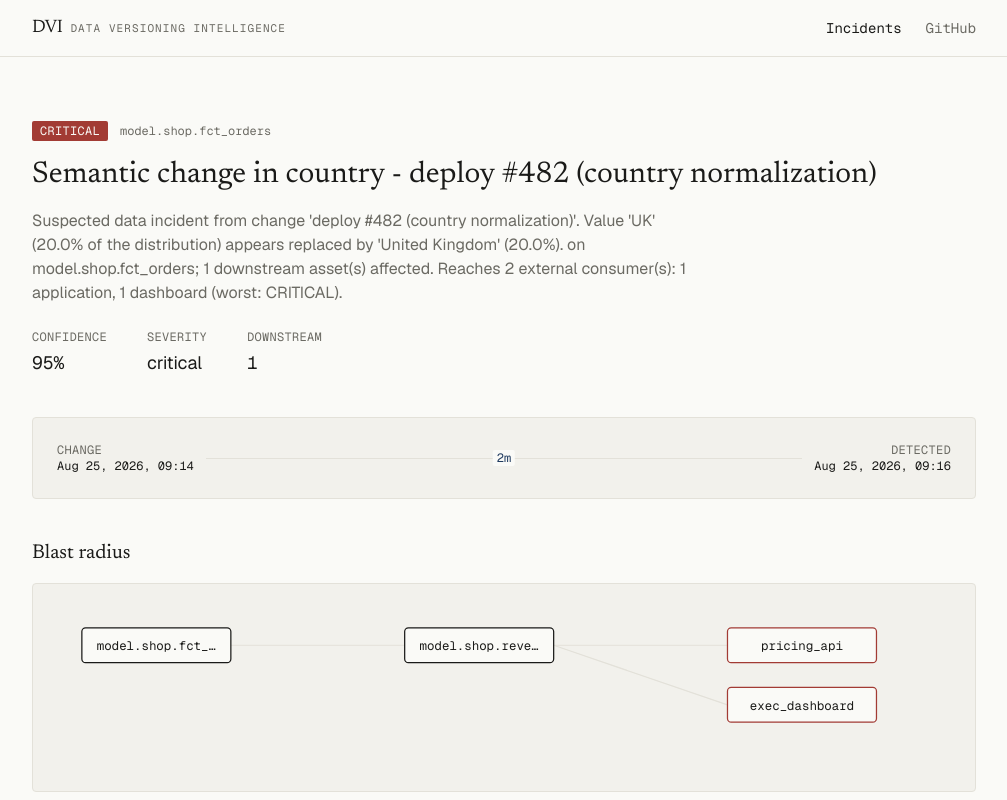
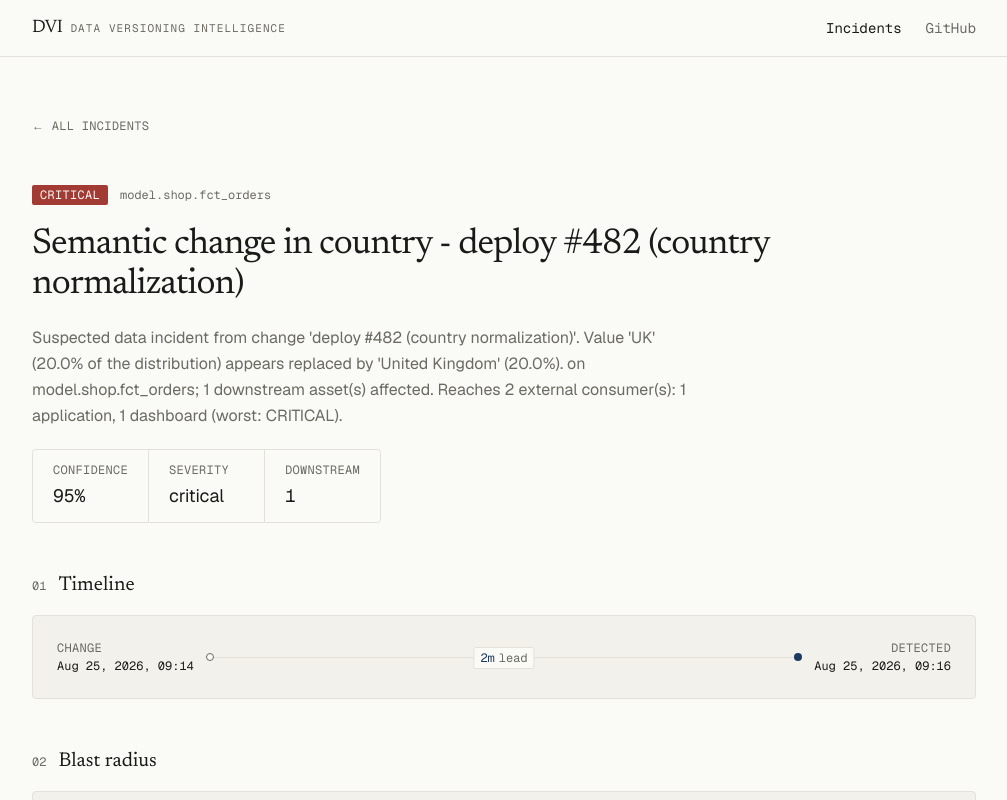
Before and after one commit to anuran-de/dvi, a Next.js app in the folder web/: page /incidents/critical-pricing-api/ in a window 1280 px wide. Shown: the top 800 px of the page, without its empty margins (136-1143 px from the left). Built offline with nearby package versions, Linux system fonts and the light colour scheme.

Commit message:
feat(web): elevate operator dashboard and incident detail; scope smoke selector to rows

```diff
--- a/web/app/incidents/[id]/page.tsx
+++ b/web/app/incidents/[id]/page.tsx
@@ -1,3 +1,4 @@
+import Link from 'next/link';
 import { notFound } from 'next/navigation';
 import { getIncident, getIncidents } from '@/lib/data';
 import { Container } from '@/components/ui/Container';
@@ -15,33 +16,64 @@ export async function generateStaticParams() {
   return items.map((i) => ({ id: i.id }));
 }
 
+function SectionHeading({ index, children }: { index: string; children: React.ReactNode }) {
+  return (
+    <h2 className="flex items-baseline gap-3 font-serif text-xl text-ink">
+      <span className="font-mono text-xs text-ink-muted">{index}</span>
+      {children}
+    </h2>
+  );
+}
+
 export default async function IncidentDetailPage({ params }: { params: Promise<{ id: string }> }) {
   const { id } = await params;
   const incident = await getIncident(id);
   if (!incident) notFound();
 
   return (
-    <main className="py-16">
-      <Container className="space-y-10">
-        <header className="space-y-4">
+    <main className="py-14">
+      <Container className="space-y-12">
+        <div>
+          <Link
+            href="/incidents/"
+            className="link-underline font-mono text-xs uppercase tracking-wide text-ink-muted"
+          >
+            ← All incidents
+          </Link>
+        </div>
+
+        <header className="space-y-5">
           <div className="flex items-center gap-3">
             <SeverityTag severity={incident.severity} />
             <span className="font-mono text-xs text-ink-muted">{incident.asset}</span>
           </div>
-          <h1 className="font-serif text-3xl text-ink">{incident.title}</h1>
-          <p className="max-w-2xl font-sans text-ink-muted">{incident.summary}</p>
-          <div className="flex gap-10 pt-2">
-            <Stat label="Confidence" value={formatPercent(incident.confidence)} mono />
-            <Stat label="Severity" value={incident.severity} />
-            <Stat label="Downstream" value={String(incident.affectedAssets.length)} mono />
+          <h1 className="max-w-3xl font-serif text-3xl leading-tight tracking-tight text-ink md:text-4xl">
+            {incident.title}
+          </h1>
+          <p className="max-w-2xl font-sans leading-relaxed text-ink-muted">{incident.summary}</p>
+          <div className="grid grid-cols-3 gap-px overflow-hidden rounded-md border border-border bg-border sm:inline-grid sm:auto-cols-max sm:grid-flow-col">
+            <div className="bg-canvas px-5 py-3">
+              <Stat label="Confidence" value={formatPercent(incident.confidence)} mono />
+            </div>
+            <div className="bg-canvas px-5 py-3">
+              <Stat label="Severity" value={incident.severity} />
+            </div>
+            <div className="bg-canvas px-5 py-3">
+              <Stat label="Downstream" value={String(incident.affectedAssets.length)} mono />
+            </div>
           </div>
         </header>
 
-        <Card className="p-6"><Timeline changeAt={incident.changeAt} detectedAt={incident.detectedAt} /></Card>
+        <section className="space-y-4">
+          <SectionHeading index="01">Timeline</SectionHeading>
+          <Card className="p-6 shadow-[var(--shadow-card)]">
+            <Timeline changeAt={incident.changeAt} detectedAt={incident.detectedAt} />
+          </Card>
+        </section>
 
         <section className="space-y-4">
-          <h2 className="font-serif text-xl text-ink">Blast radius</h2>
-          <Card className="p-6">
+          <SectionHeading index="02">Blast radius</SectionHeading>
+          <Card className="p-6 shadow-[var(--shadow-card)]">
             <BlastRadiusGraph
               targets={incident.rootCause.targets}
               affected={incident.affectedAssets}
@@ -51,14 +83,18 @@ export default async function IncidentDetailPage({ params }: { params: Promise<{
         </section>
 
         <section className="space-y-4">
-          <h2 className="font-serif text-xl text-ink">Evidence</h2>
-          <Card className="p-6"><EvidenceList items={incident.evidence} /></Card>
+          <SectionHeading index="03">Evidence</SectionHeading>
+          <Card className="p-6 shadow-[var(--shadow-card)]">
+            <EvidenceList items={incident.evidence} />
+          </Card>
         </section>
 
         {incident.businessImpact && (
           <section className="space-y-4">
-            <h2 className="font-serif text-xl text-ink">Business impact</h2>
-            <Card className="p-6"><BusinessImpactPanel impact={incident.businessImpact} /></Card>
+            <SectionHeading index="04">Business impact</SectionHeading>
+            <Card className="p-6 shadow-[var(--shadow-card)]">
+              <BusinessImpactPanel impact={incident.businessImpact} />
+            </Card>
           </section>
         )}
       </Container>
--- a/web/app/incidents/page.tsx
+++ b/web/app/incidents/page.tsx
@@ -1,17 +1,50 @@
 import { getIncidents } from '@/lib/data';
+import type { Severity } from '@/lib/types';
 import { IncidentList } from '@/components/incident/IncidentList';
 import { Container } from '@/components/ui/Container';
 
+const TIERS: { key: Severity; label: string; dot: string }[] = [
+  { key: 'critical', label: 'Critical', dot: 'bg-sev-high' },
+  { key: 'high', label: 'High', dot: 'bg-sev-high' },
+  { key: 'medium', label: 'Medium', dot: 'bg-sev-medium' },
+  { key: 'low', label: 'Low', dot: 'bg-sev-low' },
+];
+
 export default async function IncidentsPage() {
   const items = await getIncidents();
+  const counts = items.reduce<Record<string, number>>((acc, i) => {
+    acc[i.severity] = (acc[i.severity] ?? 0) + 1;
+    return acc;
+  }, {});
+
   return (
     <main className="py-16">
       <Container>
-        <h1 className="mb-2 font-serif text-3xl text-ink">Incidents</h1>
-        <p className="mb-8 font-sans text-ink-muted">
+        <p className="mb-2 font-mono text-xs uppercase tracking-widest text-ink-muted">Operator</p>
+        <h1 className="font-serif text-4xl tracking-tight text-ink">Incidents</h1>
+        <p className="mt-2 max-w-xl font-sans text-ink-muted">
           Semantic data changes detected across your assets.
         </p>
-        <IncidentList items={items} />
+
+        <div className="mt-8 flex flex-wrap items-stretch overflow-hidden rounded-md border border-border">
+          <div className="flex flex-col justify-center bg-canvas px-5 py-3">
+            <span className="font-mono text-2xl tabular-nums text-ink">{items.length}</span>
+            <span className="font-mono text-[11px] uppercase tracking-wide text-ink-muted">detected</span>
+          </div>
+          {TIERS.map((t) => (
+            <div key={t.key} className="flex flex-col justify-center border-l border-border bg-canvas px-5 py-3">
+              <span className="inline-flex items-center gap-2 font-mono text-2xl tabular-nums text-ink">
+                <span className={`h-2 w-2 rounded-full ${t.dot}`} aria-hidden />
+                {counts[t.key] ?? 0}
+              </span>
+              <span className="font-mono text-[11px] uppercase tracking-wide text-ink-muted">{t.label}</span>
+            </div>
+          ))}
+        </div>
+
+        <div className="mt-10">
+          <IncidentList items={items} />
+        </div>
       </Container>
     </main>
   );
--- a/web/components/incident/IncidentRow.tsx
+++ b/web/components/incident/IncidentRow.tsx
@@ -1,23 +1,41 @@
 import Link from 'next/link';
-import type { IncidentSummary } from '@/lib/types';
+import type { IncidentSummary, Severity } from '@/lib/types';
 import { SeverityTag } from './SeverityTag';
 import { formatPercent, formatDateTime } from '@/lib/format';
+
+const BAR: Record<Severity, string> = {
+  low: 'bg-sev-low',
+  medium: 'bg-sev-medium',
+  high: 'bg-sev-high',
+  critical: 'bg-sev-high',
+};
 
 export function IncidentRow({ incident }: { incident: IncidentSummary }) {
   return (
     <Link
       href={`/incidents/${incident.id}/`}
-      className="grid grid-cols-[auto_1fr_auto] items-center gap-4 border-b border-border px-4 py-4 transition-colors hover:bg-surface"
+      data-incident-link
+      className="group relative grid grid-cols-[auto_1fr_auto_auto] items-center gap-4 border-b border-border py-4 pl-5 pr-4 transition-colors hover:bg-surface"
     >
+      <span
+        className={`absolute left-0 top-0 h-full w-0.5 origin-top scale-y-0 transition-transform duration-200 group-hover:scale-y-100 ${BAR[incident.severity]}`}
+        aria-hidden
+      />
       <SeverityTag severity={incident.severity} />
       <div className="min-w-0">
         <div className="truncate font-sans text-ink">{incident.title}</div>
         <div className="truncate font-mono text-xs text-ink-muted">{incident.asset}</div>
       </div>
-      <div className="text-right font-mono text-sm text-ink-muted">
+      <div className="text-right font-mono text-sm">
         <div className="text-ink">{formatPercent(incident.confidence)}</div>
-        <div className="text-xs">{formatDateTime(incident.detectedAt)}</div>
+        <div className="text-xs text-ink-muted">{formatDateTime(incident.detectedAt)}</div>
       </div>
+      <span
+        className="font-mono text-ink-muted transition-all group-hover:translate-x-0.5 group-hover:text-accent"
+        aria-hidden
+      >
+        →
+      </span>
     </Link>
   );
 }
--- a/web/components/incident/Timeline.tsx
+++ b/web/components/incident/Timeline.tsx
@@ -5,16 +5,19 @@ export function Timeline({ changeAt, detectedAt }: { changeAt: string; detectedA
     <div className="flex items-center gap-3 font-mono text-xs text-ink-muted">
       <div className="flex flex-col">
         <span className="uppercase tracking-wide">change</span>
-        <span className="text-ink">{formatDateTime(changeAt)}</span>
+        <span className="mt-0.5 text-ink">{formatDateTime(changeAt)}</span>
       </div>
-      <div className="relative h-px flex-1 bg-border">
-        <span className="absolute left-1/2 -top-2 -translate-x-1/2 rounded-sm bg-canvas px-1 text-accent">
-          {formatDuration(changeAt, detectedAt)}
+      <div className="relative mx-1 h-px flex-1 bg-border">
+        <span className="absolute left-0 top-1/2 h-2 w-2 -translate-x-1/2 -translate-y-1/2 rounded-full border border-ink-muted bg-canvas" aria-hidden />
+        <span className="absolute left-1/2 -top-2.5 -translate-x-1/2 rounded-sm border border-border bg-canvas px-1.5 py-0.5">
+          <span className="text-accent">{formatDuration(changeAt, detectedAt)}</span>
+          <span className="ml-1 text-ink-muted">lead</span>
         </span>
+        <span className="absolute right-0 top-1/2 h-2 w-2 translate-x-1/2 -translate-y-1/2 rounded-full bg-accent" aria-hidden />
       </div>
       <div className="flex flex-col text-right">
         <span className="uppercase tracking-wide">detected</span>
-        <span className="text-ink">{formatDateTime(detectedAt)}</span>
+        <span className="mt-0.5 text-ink">{formatDateTime(detectedAt)}</span>
       </div>
     </div>
   );
```
Also changed, not shown: web/components/incident/IncidentList.tsx (+10 -6 lines), 1 other file (tests, documents, lock files or other folders).
